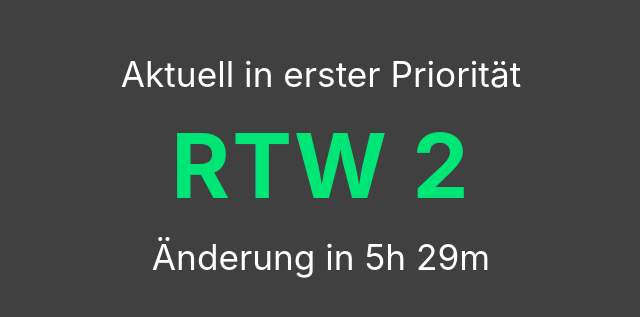
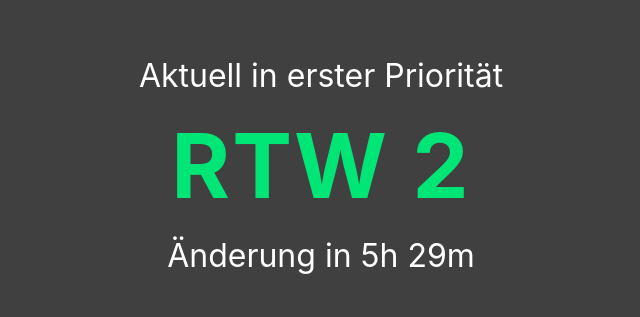
Before and after one commit to Gonzsalis/RTW-plan, a plain HTML site: page index.html in a window 1280 px wide. Shown: the part 235-552 px from the top of the page, without its empty margins (319-959 px from the left). Drawn offline with Linux system fonts and the light colour scheme.

Commit message:
Update index.html

```diff
--- a/index.html
+++ b/index.html
@@ -8,9 +8,9 @@
     :root{--bg:#404040;--accent:#40404;color-scheme: dark}
     html,body{height:100%;margin:0;font-family:Inter,Segoe UI,Helvetica,Arial,sans-serif;background:var(--bg);display:grid;place-items:center}
     .card{background:#404040;min-width:600px;text-align:center}
-    h1{margin:0 0 1rem;font-size:clamp(2.2rem,3vw,2rem);color:var(--accent);font-weight: normal}
+    h1{margin:0 0 1rem;font-size:clamp(2rem,3vw,2rem);color:var(--accent);font-weight: normal}
     .status{font-size:clamp(2rem,7vw,6.5rem);font-weight:700;letter-spacing:2px;color:#00E676}
-    footer{margin-top:1rem;font-size:2.2rem;opacity:1;color:18:48 30.09.2025}
+    footer{margin-top:1rem;font-size:2rem;opacity:1;color:18:48 30.09.2025}
   </style>
 </head>
 <body>
```
